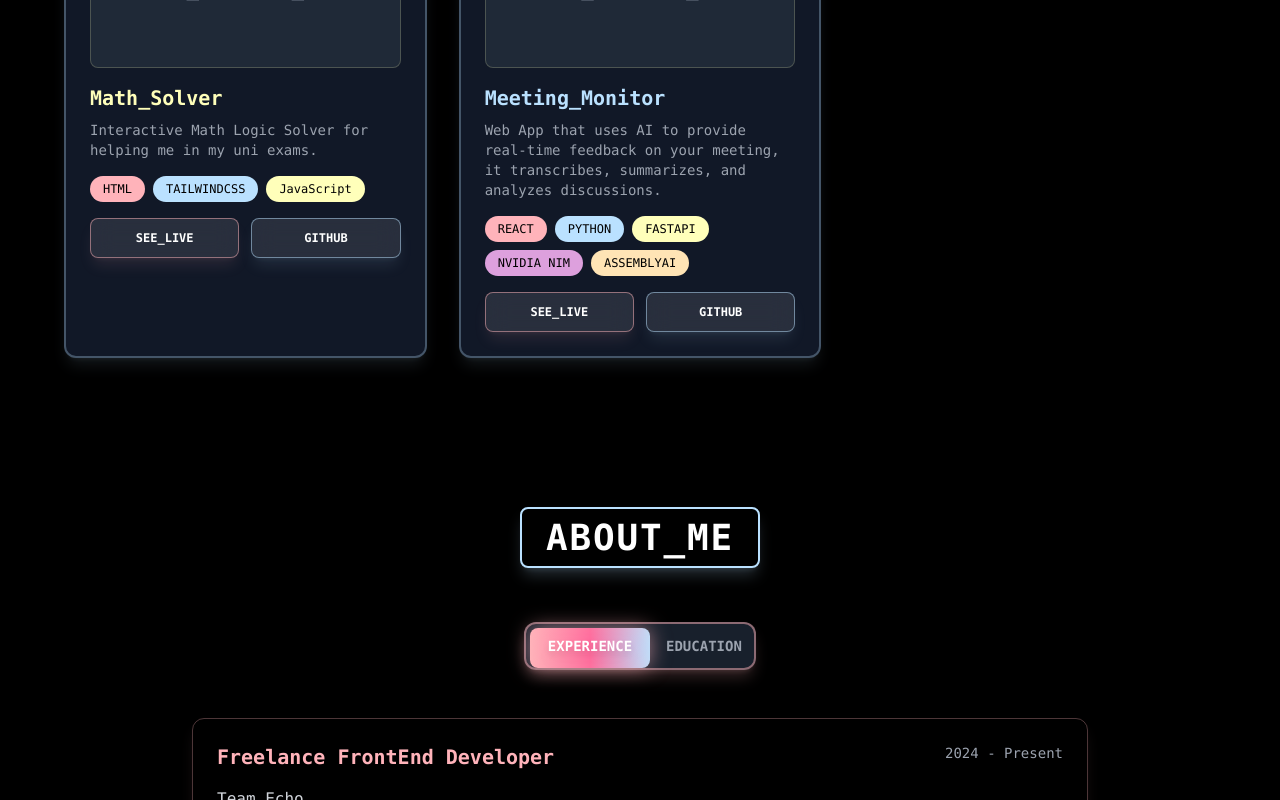
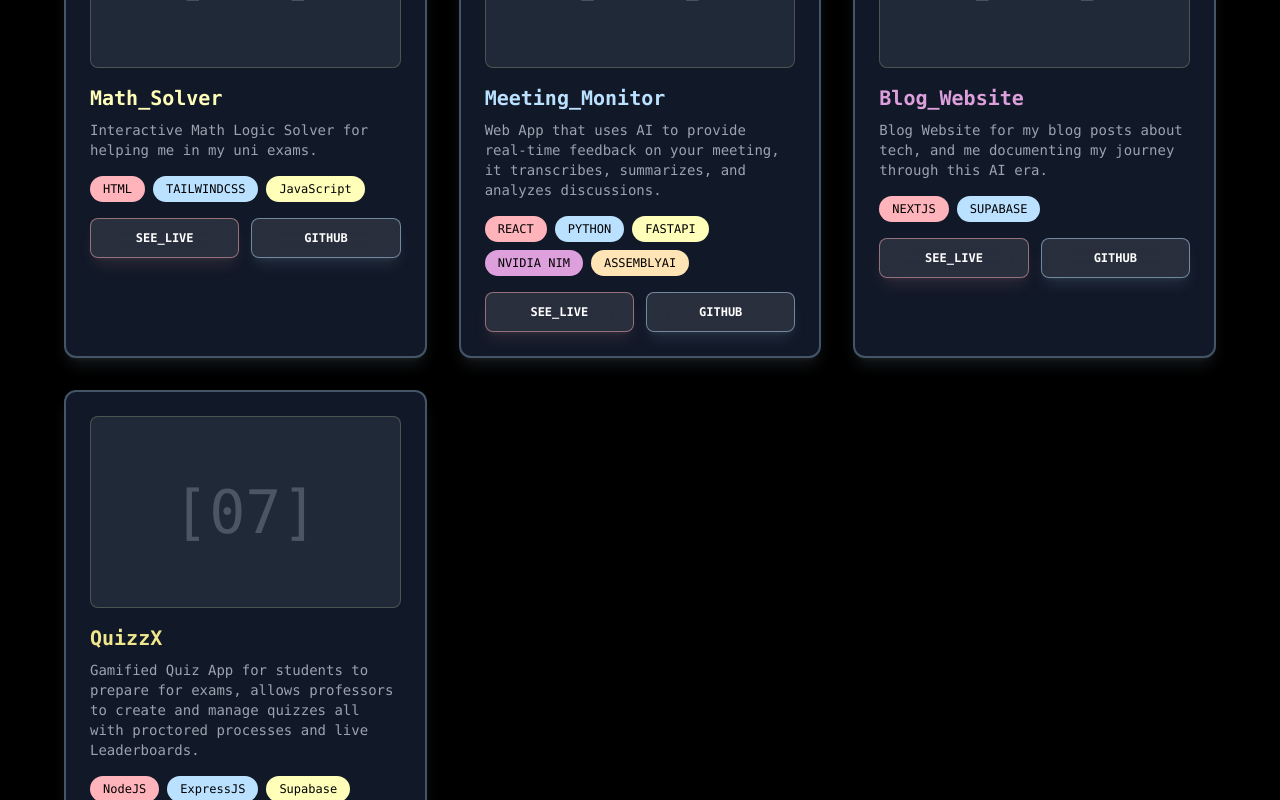
Before and after one commit to Heet-P/Portfolio, a Next.js app: page / in a window 1280 px wide. Shown: the part 1620-2420 px from the top of the page. Built offline with nearby package versions, Linux system fonts and the light colour scheme.

Commit message:
Updated projects

```diff
--- a/Prompting.tsx
+++ b/Prompting.tsx
@@ -284,6 +284,24 @@ export function PromptingIsAllYouNeed() {
       githubLink: "https://github.com/Heet-P/MeetingMonitorBackend",
       color: pastelColors[1],
     },
+    {
+      id: 6,
+      name: "Blog_Website",
+      description: "Blog Website for my blog posts about tech, and me documenting my journey through this AI era.",
+      technologies: ["NEXTJS", "SUPABASE"],
+      liveLink: "https://blog.heetparikh.me",
+      githubLink: "https://github.com/Heet-P/Blog",
+      color: pastelColors[3],
+    },
+    {
+      id: 7,
+      name: "QuizzX",
+      description: "Gamified Quiz App for students to prepare for exams, allows professors to create and manage quizzes all with proctored processes and live Leaderboards.",
+      technologies: ["NodeJS", "ExpressJS", "Supabase", "Clerk"],
+      liveLink: "https://blue-verse-one.vercel.app",
+      githubLink: "https://github.com/dhrumil246/BlueVerse",
+      color: pastelColors[5],
+    }
   ]
 
   useEffect(() => {
@@ -680,8 +698,7 @@ export function PromptingIsAllYouNeed() {
           <div className="flex justify-center mb-12">
             <div className="relative bg-gray-800/80 p-1 rounded-xl border-2 border-[#FFB3BA]/50 backdrop-blur-sm shadow-lg shadow-[#FFB3BA]/20">
               <div
-                className={`absolute top-1 h-10 bg-gradient-to-r from-[#FFB3BA] via-[#FF6B9D] to-[#BAE1FF] rounded-lg transition-all duration-500 shadow-lg ${
-                  activeTab === "experience"
+                className={`absolute top-1 h-10 bg-gradient-to-r from-[#FFB3BA] via-[#FF6B9D] to-[#BAE1FF] rounded-lg transition-all duration-500 shadow-lg ${activeTab === "experience"
                   ? "left-1 w-[120px] shadow-[#FFB3BA]/50"
                   : "left-[122px] w-[100px] shadow-[#BAE1FF]/50"
                   }`}
@@ -695,8 +712,7 @@ export function PromptingIsAllYouNeed() {
               <div className="relative flex">
                 <button
                   onClick={() => setActiveTab("experience")}
-                  className={`px-4 py-2 text-sm font-bold transition-all duration-300 rounded-lg ${
-                    activeTab === "experience" ? "text-white drop-shadow-lg" : "text-gray-400 hover:text-white"
+                  className={`px-4 py-2 text-sm font-bold transition-all duration-300 rounded-lg ${activeTab === "experience" ? "text-white drop-shadow-lg" : "text-gray-400 hover:text-white"
                     }`}
                   style={{ width: "120px" }}
                 >
@@ -704,8 +720,7 @@ export function PromptingIsAllYouNeed() {
                 </button>
                 <button
                   onClick={() => setActiveTab("education")}
-                  className={`px-4 py-2 text-sm font-bold transition-all duration-300 rounded-lg ${
-                    activeTab === "education" ? "text-white drop-shadow-lg" : "text-gray-400 hover:text-white"
+                  className={`px-4 py-2 text-sm font-bold transition-all duration-300 rounded-lg ${activeTab === "education" ? "text-white drop-shadow-lg" : "text-gray-400 hover:text-white"
                     }`}
                   style={{ width: "100px" }}
                 >
```
Lines whose indentation alone changed are shown as unchanged.
